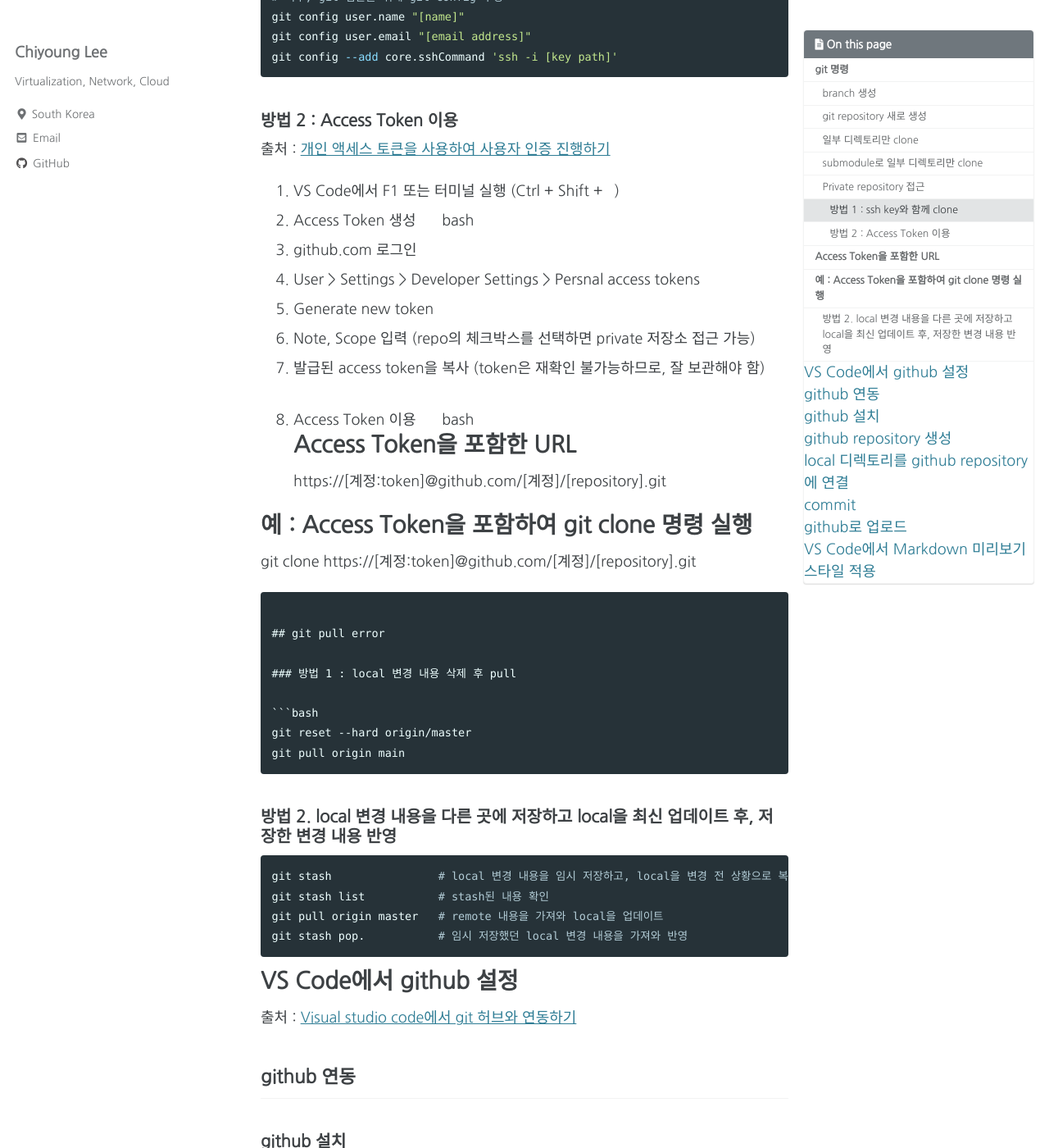
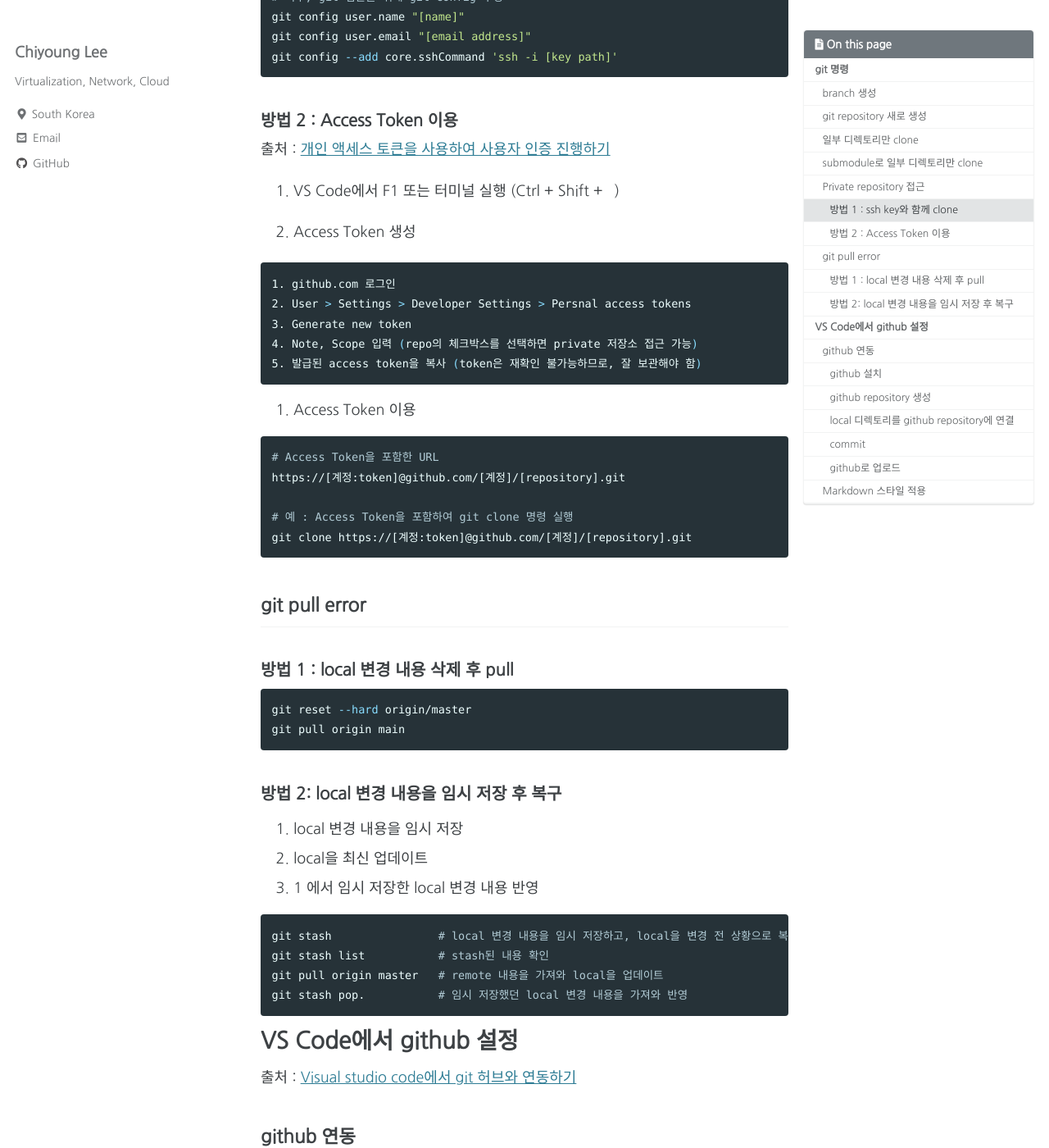
Before and after one commit to chiynglee/chiynglee.github.io, a Jekyll site: the page built from _posts/Study/2021-09-14-github.md, in a window 1280 px wide and 1400 px high, scrolled down 3561 px. Shown: the whole window at 82% size. Built offline with Jekyll 4.4.1, drawn with Linux system fonts in a browser that asks for light colours; cached includes are drawn as plain includes; some of the changed text lies outside the part shown.

Commit message:
Solve style error of markdown code block

````diff
--- a/_posts/Study/2021-09-14-github.md
+++ b/_posts/Study/2021-09-14-github.md
@@ -158,7 +158,9 @@ git config --add core.sshCommand 'ssh -i [key path]'
 출처 : [개인 액세스 토큰을 사용하여 사용자 인증 진행하기](https://jootc.com/p/201905122828)
 
 1. VS Code에서 F1 또는 터미널 실행 (Ctrl + Shift + \`)
+
 2. Access Token 생성
+
 ```bash
 1. github.com 로그인
 2. User > Settings > Developer Settings > Persnal access tokens
@@ -166,7 +168,9 @@ git config --add core.sshCommand 'ssh -i [key path]'
 4. Note, Scope 입력 (repo의 체크박스를 선택하면 private 저장소 접근 가능)
 5. 발급된 access token을 복사 (token은 재확인 불가능하므로, 잘 보관해야 함)
 ```
+
 3. Access Token 이용
+
 ```bash
 # Access Token을 포함한 URL
 https://[계정:token]@github.com/[계정]/[repository].git
@@ -184,7 +188,11 @@ git reset --hard origin/master
 git pull origin main
 ```
 
-### 방법 2. local 변경 내용을 다른 곳에 저장하고 local을 최신 업데이트 후, 저장한 변경 내용 반영
+### 방법 2: local 변경 내용을 임시 저장 후 복구
+
+1. local 변경 내용을 임시 저장
+2. local을 최신 업데이트
+3. 1 에서 임시 저장한 local 변경 내용 반영
 
 ```bash
 git stash                # local 변경 내용을 임시 저장하고, local을 변경 전 상황으로 복원
@@ -225,27 +233,35 @@ git config --list
 ### local 디렉토리를 github repository에 연결
 
 1. VS Code 터미널 실행
+
 2. 디렉토리 초기화 (.git 디렉토리를 local에 생성)
+
 ```bash
 git init
 ```
+
 3. github repository 연결
+
 ```bash
 git remote add [remote repository name] "[repository URL]"
 git remote -v
 ```
-> [remote repository name] : 일반적으로 "origin" 사용, 다른 이름으로도 지정 가능
->
-> [repository URL] : github에서 생성한 repository의 URL
+> - [remote repository name] : 일반적으로 "origin" 사용, 다른 이름으로도 지정 가능
+> - [repository URL] : github에서 생성한 repository의 URL
+
 4. 대상 파일을 추적/관리하도록 git에 등록 (tracked 상태)
+
 ```bash
 git add [files] ...
 ```
 > [files] : 디렉토리 명을 넣으면 하위 파일까지 모두 등록됨
 
 ### commit
+
 1. VS Code 터미널 실행
+
 2. commit 명령
+
 ```bash
 git commit
    or
@@ -253,25 +269,26 @@ git commit -m "message"
 ```
 
 ### github로 업로드
+
 1. VS Code 터미널 실행
+
 2. push 명령
+
 ```bash
 git push [remote repository name] [branch]
 ```
-> [remote repository name] : 일반적으로 "origin" 사용 (`git remote -v`로 확인 가능)
->
-> [branch] : default는 "master"
->
-> 사내에서는 파일 업로드가 막혀 있어 timeout 발생
+> - [remote repository name] : 일반적으로 "origin" 사용 (`git remote -v`로 확인 가능)
+> - [branch] : default는 "master"
+> - 사내에서는 파일 업로드가 막혀 있어 timeout 발생
 
-## VS Code에서 Markdown 미리보기 스타일 적용
+## Markdown 스타일 적용
 
 출처 : [비주얼 스튜디오 코드(VS Code) MarkDown 스타일 설정](https://hohoya33.tistory.com/83)
 
 1. [github-markdown.css](https://t1.daumcdn.net/cfile/tistory/215E8534592AD5E22D?original) 다운로드
-2. [reset-markdown.css](https://t1.daumcdn.net/cfile/tistory/2260B33A592AD5E20F?original) 다운로드
-   - reset-markdown.css : 적용된 VS Code의 color 테마를 미리보기에서 제거
+2. [reset-markdown.css](https://t1.daumcdn.net/cfile/tistory/2260B33A592AD5E20F?original) 다운로드 (적용된 VS Code의 color 테마를 미리보기에서 제거)
 3. settings.json에 추가 (`%APPDATA%\Code\User\settings.json`)
+
 ```json
 {
    "markdown.styles": [
````
